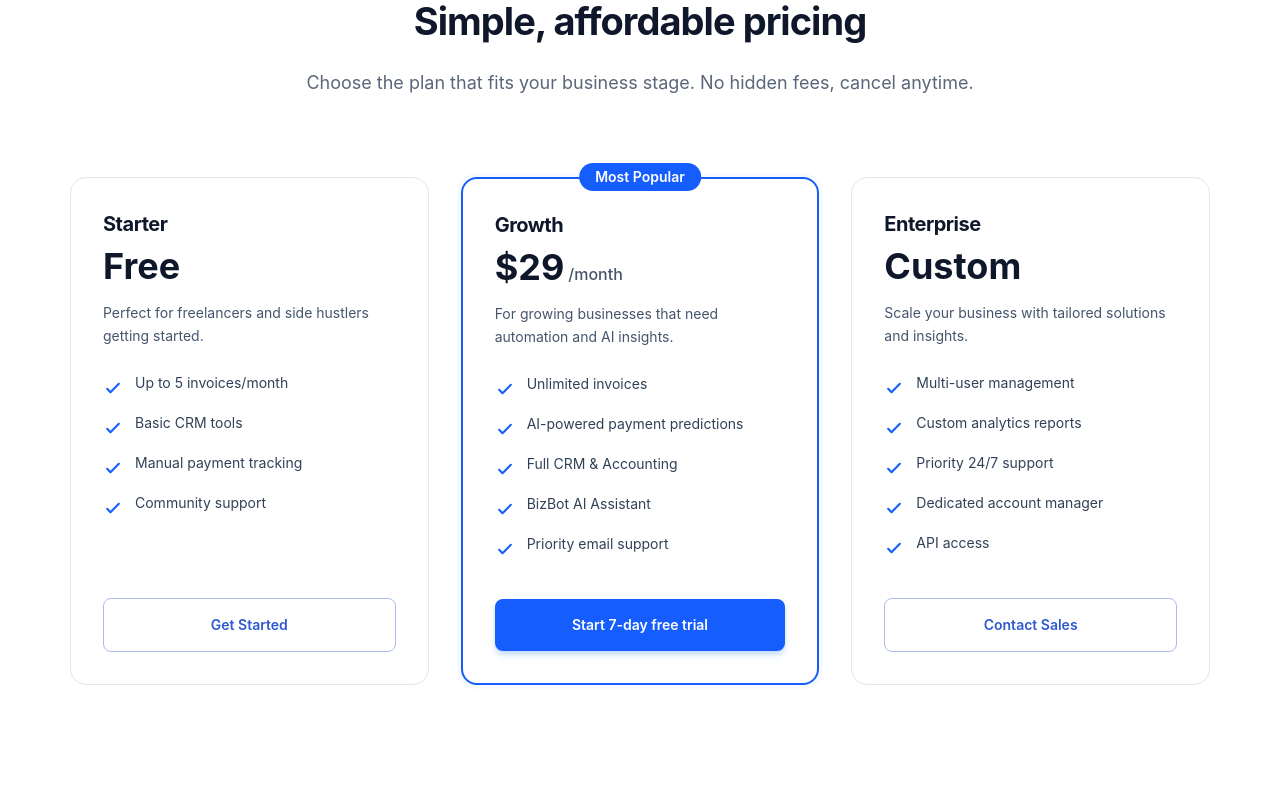
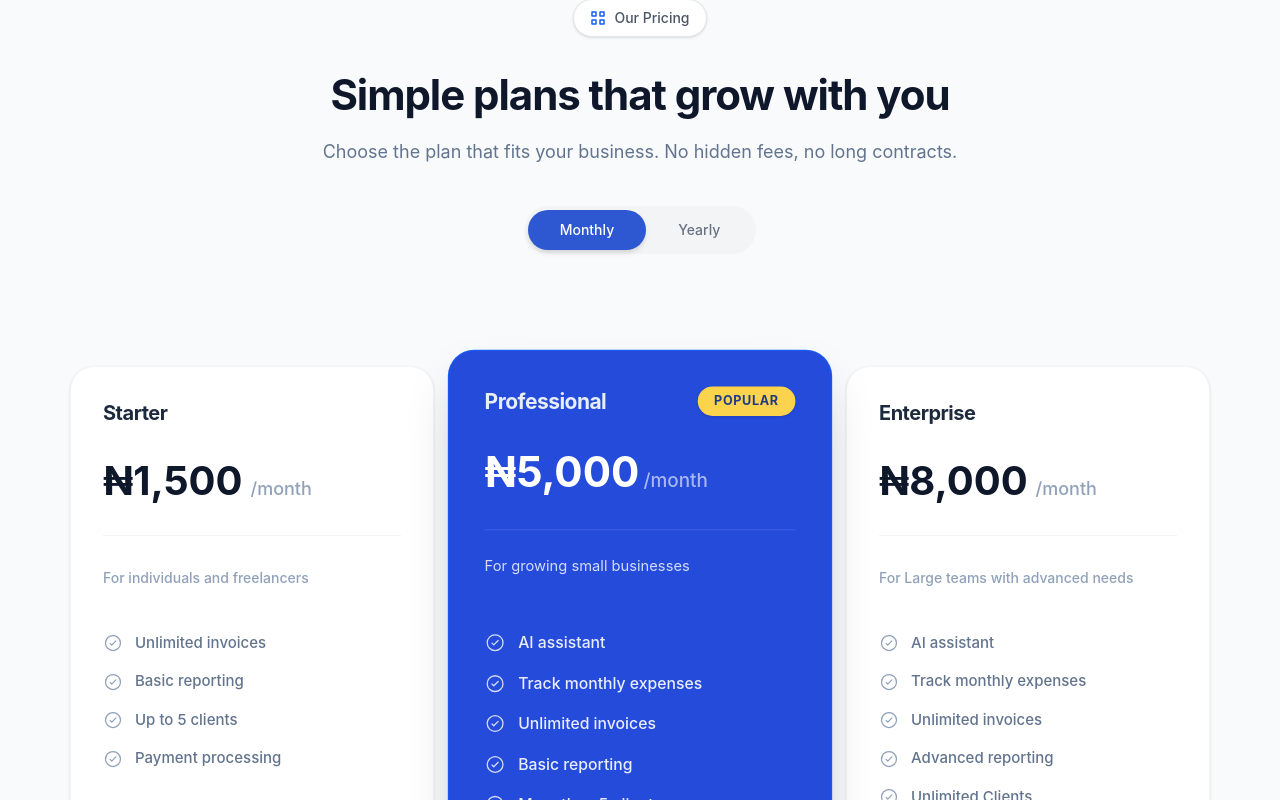
Before and after one commit to Lakaric/Bizpilot, a Next.js app in the folder frontend/: page / in a window 1280 px wide. Shown: the part 6900-7700 px from the top of the page. Built offline with nearby package versions, Linux system fonts and the light colour scheme.

Commit message:
Corrected the mistakes on the Pricing

```diff
--- a/frontend/src/components/landing/Pricing.tsx
+++ b/frontend/src/components/landing/Pricing.tsx
@@ -1,111 +1,232 @@
 'use client';
 
-import React from 'react';
+import React, { useState } from 'react';
 import { motion } from 'framer-motion';
 
-const pricingPlans = [
+const pricingPlans = {
+  monthly: [
     {
       name: "Starter",
-    price: "Free",
-    description: "Perfect for freelancers and side hustlers getting started.",
+      price: "1,500",
+      description: "For individuals and freelancers",
       features: [
-      "Up to 5 invoices/month",
-      "Basic CRM tools",
-      "Manual payment tracking",
-      "Community support",
+        "Unlimited invoices",
+        "Basic reporting",
+        "Up to 5 clients",
+        "Payment processing",
       ],
-    buttonText: "Get Started",
+      buttonText: "Start free trial",
       popular: false,
     },
     {
-    name: "Growth",
-    price: "$29",
-    period: "/month",
-    description: "For growing businesses that need automation and AI insights.",
+      name: "Professional",
+      price: "5,000",
+      description: "For growing small businesses",
       features: [
+        "AI assistant",
+        "Track monthly expenses",
         "Unlimited invoices",
-      "AI-powered payment predictions",
-      "Full CRM & Accounting",
-      "BizBot AI Assistant",
-      "Priority email support",
+        "Basic reporting",
+        "More than 5 clients",
+        "Payment processing",
       ],
-    buttonText: "Start 7-day free trial",
+      buttonText: "Try 7 days for free",
       popular: true,
     },
     {
       name: "Enterprise",
-    price: "Custom",
-    description: "Scale your business with tailored solutions and insights.",
+      price: "8,000",
+      description: "For Large teams with advanced needs",
       features: [
-      "Multi-user management",
-      "Custom analytics reports",
-      "Priority 24/7 support",
-      "Dedicated account manager",
-      "API access",
+        "AI assistant",
+        "Track monthly expenses",
+        "Unlimited invoices",
+        "Advanced reporting",
+        "Unlimited Clients",
+        "Payment processing",
       ],
-    buttonText: "Contact Sales",
+      buttonText: "Start free trial",
       popular: false,
     },
-];
+  ],
+  yearly: [
+    {
+      name: "Starter",
+      price: "15,000",
+      description: "For individuals and freelancers",
+      features: [
+        "Unlimited invoices",
+        "Basic reporting",
+        "Up to 5 clients",
+        "Payment processing",
+      ],
+      buttonText: "Start free trial",
+      popular: false,
+    },
+    {
+      name: "Professional",
+      price: "50,000",
+      description: "For growing small businesses",
+      features: [
+        "AI assistant",
+        "Track monthly expenses",
+        "Unlimited invoices",
+        "Basic reporting",
+        "More than 5 clients",
+        "Payment processing",
+      ],
+      buttonText: "Try 7 days for free",
+      popular: true,
+    },
+    {
+      name: "Enterprise",
+      price: "80,000",
+      description: "For Large teams with advanced needs",
+      features: [
+        "AI assistant",
+        "Track monthly expenses",
+        "Unlimited invoices",
+        "Advanced reporting",
+        "Unlimited Clients",
+        "Payment processing",
+      ],
+      buttonText: "Start free trial",
+      popular: false,
+    },
+  ]
+};
 
 const CheckIcon = () => (
   <svg
-    className="h-5 w-5 text-blue-600"
+    className="h-5 w-5"
+    viewBox="0 0 24 24"
     fill="none"
-    viewBox="0 0 24 24"
+    xmlns="http://www.w3.org/2000/svg"
+  >
+    <circle cx="12" cy="12" r="9" stroke="currentColor" strokeWidth="1.5" />
+    <path
+      d="M8.5 12.5L10.5 14.5L15.5 9.5"
       stroke="currentColor"
-    strokeWidth={2.5}
-  >
-    <path strokeLinecap="round" strokeLinejoin="round" d="M5 13l4 4L19 7" />
+      strokeWidth="1.5"
+      strokeLinecap="round"
+      strokeLinejoin="round"
+    />
+  </svg>
+);
+
+const GridIcon = () => (
+  <svg width="16" height="16" viewBox="0 0 16 16" fill="none" xmlns="http://www.w3.org/2000/svg">
+    <path d="M6 2H2V6H6V2Z" stroke="currentColor" strokeWidth="1.5" strokeLinecap="round" strokeLinejoin="round" />
+    <path d="M14 2H10V6H14V2Z" stroke="currentColor" strokeWidth="1.5" strokeLinecap="round" strokeLinejoin="round" />
+    <path d="M14 10H10V14H14V10Z" stroke="currentColor" strokeWidth="1.5" strokeLinecap="round" strokeLinejoin="round" />
+    <path d="M6 10H2V14H6V10Z" stroke="currentColor" strokeWidth="1.5" strokeLinecap="round" strokeLinejoin="round" />
   </svg>
 );
 
 export default function Pricing() {
+  const [billingCycle, setBillingCycle] = useState<'monthly' | 'yearly'>('monthly');
+
   return (
-    <section id="pricing" className="bg-white py-24 lg:py-32">
+    <section id="pricing" className="bg-[#f8fafc] py-24 lg:py-32">
       <div className="mx-auto max-w-[1204px] px-8">
-        <div className="mx-auto max-w-2xl text-center mb-16 lg:mb-20">
+        <div className="mx-auto max-w-2xl text-center mb-12">
           <motion.div
             initial={{ opacity: 0, y: 20 }}
             whileInView={{ opacity: 1, y: 0 }}
             viewport={{ once: true }}
             transition={{ duration: 0.5 }}
+            className="flex flex-col items-center"
           >
-            <h2 className="text-[38px] font-bold leading-[1.16] text-slate-900 mb-6">
-              Simple, affordable pricing
+            <div className="inline-flex items-center gap-2 px-4 py-2 rounded-full border border-gray-200 bg-white shadow-sm mb-8">
+              <span className="text-blue-600"><GridIcon /></span>
+              <span className="text-sm font-medium text-gray-600">Our Pricing</span>
+            </div>
+
+            <h2 className="text-[42px] font-bold leading-tight text-slate-900 mb-4">
+              Simple plans that grow with you
             </h2>
-            <p className="text-lg leading-relaxed text-slate-700 opacity-80">
-              Choose the plan that fits your business stage. No hidden fees, cancel anytime.
+            <p className="text-lg text-slate-500 mb-10">
+              Choose the plan that fits your business. No hidden fees, no long contracts.
             </p>
+
+            <div className="inline-flex p-1 bg-gray-100 rounded-full mb-16">
+              <button
+                onClick={() => setBillingCycle('monthly')}
+                className={`px-8 py-2.5 rounded-full text-sm font-medium transition-all ${billingCycle === 'monthly'
+                    ? "bg-[#2e58d1] text-white shadow-md"
+                    : "text-gray-500 hover:text-gray-700"
+                  }`}
+              >
+                Monthly
+              </button>
+              <button
+                onClick={() => setBillingCycle('yearly')}
+                className={`px-8 py-2.5 rounded-full text-sm font-medium transition-all ${billingCycle === 'yearly'
+                    ? "bg-[#2e58d1] text-white shadow-md"
+                    : "text-gray-500 hover:text-gray-700"
+                  }`}
+              >
+                Yearly
+              </button>
+            </div>
           </motion.div>
         </div>
 
-        <div className="grid grid-cols-1 md:grid-cols-3 gap-8">
-          {pricingPlans.map((plan, index) => (
+        <div className="grid grid-cols-1 md:grid-cols-3 gap-6 items-stretch">
+          {pricingPlans[billingCycle].map((plan, index) => (
             <motion.div
               key={index}
               initial={{ opacity: 0, y: 20 }}
               whileInView={{ opacity: 1, y: 0 }}
               viewport={{ once: true }}
               transition={{ duration: 0.5, delay: index * 0.1 }}
-              className={`relative flex flex-col rounded-2xl p-8 transition-all hover:shadow-xl ${plan.popular
-                ? "border-2 border-blue-600 bg-white ring-4 ring-blue-50/50"
-                : "border border-slate-200 bg-white"
+              className={`relative flex flex-col rounded-[24px] transition-all ${plan.popular
+                  ? "bg-[#254bdb] text-white shadow-2xl scale-105 z-10 p-[2px] ring-1 ring-blue-600"
+                  : "bg-white border border-gray-100 p-8 shadow-sm"
                 }`}
             >
-              {plan.popular && (
-                <div className="absolute -top-4 left-1/2 -translate-x-1/2 rounded-full bg-blue-600 px-4 py-1 text-sm font-semibold text-white">
-                  Most Popular
+              {plan.popular ? (
+                <div className="flex flex-col p-8 h-full bg-[#254bdb] rounded-[22px]">
+                  <div className="flex justify-between items-start mb-6">
+                    <h3 className="text-xl font-semibold opacity-90">{plan.name}</h3>
+                    <div className="rounded-full bg-[#fcd34d] px-4 py-1.5 text-xs font-bold text-[#1e3a8a] uppercase tracking-wider shadow-sm">
+                      Popular
                     </div>
-              )}
+                  </div>
 
-              <div className="mb-8">
-                <h3 className="text-xl font-bold text-slate-900 mb-2">{plan.name}</h3>
-                <div className="flex items-baseline gap-1 mb-4">
-                  <span className="text-4xl font-bold text-slate-900">{plan.price}</span>
-                  {plan.period && <span className="text-slate-600 font-medium">{plan.period}</span>}
+                  <div className="mb-6 flex items-baseline border-b border-white/10 pb-6">
+                    <span className="text-[40px] font-bold">₦{plan.price}</span>
+                    <span className="text-white/60 text-lg ml-1 font-medium">/month</span>
                   </div>
-                <p className="text-sm leading-relaxed text-slate-600 h-10">
+
+                  <p className="text-white/80 text-sm mb-8 h-10">
+                    {plan.description}
+                  </p>
+
+                  <ul className="space-y-4 mb-10 grow">
+                    {plan.features.map((feature, fIndex) => (
+                      <li key={fIndex} className="flex items-center gap-3">
+                        <span className="text-white opacity-80 shrink-0">
+                          <CheckIcon />
+                        </span>
+                        <span className="text-[15px] opacity-90 font-medium">{feature}</span>
+                      </li>
+                    ))}
+                  </ul>
+
+                  <button className="w-full rounded-xl bg-white px-6 py-4 text-sm font-bold text-[#254bdb] transition-all hover:bg-gray-50 shadow-lg shadow-blue-900/20">
+                    {plan.buttonText}
+                  </button>
+                </div>
+              ) : (
+                <>
+                  <div className="mb-6">
+                    <h3 className="text-xl font-bold text-slate-800 mb-6">{plan.name}</h3>
+                    <div className="flex items-baseline gap-1 mb-8 border-b border-gray-100 pb-6">
+                      <span className="text-[40px] font-bold text-slate-900">₦{plan.price}</span>
+                      <span className="text-slate-400 text-lg ml-1 font-medium">/month</span>
+                    </div>
+                    <p className="text-slate-400 text-sm h-10 font-medium">
                       {plan.description}
                     </p>
                   </div>
@@ -113,24 +234,21 @@ export default function Pricing() {
                   <div className="mb-10 grow">
                     <ul className="space-y-4">
                       {plan.features.map((feature, fIndex) => (
-                    <li key={fIndex} className="flex items-start gap-3">
-                      <div className="mt-1 shrink-0">
+                        <li key={fIndex} className="flex items-center gap-3">
+                          <span className="text-slate-400 shrink-0">
                             <CheckIcon />
-                      </div>
-                      <span className="text-sm text-slate-700 leading-tight">{feature}</span>
+                          </span>
+                          <span className="text-[15px] text-slate-500 font-medium">{feature}</span>
                         </li>
                       ))}
                     </ul>
                   </div>
 
-              <button
-                className={`w-full rounded-lg px-6 py-4 text-sm font-semibold transition-all ${plan.popular
-                  ? "bg-blue-600 text-white hover:bg-blue-700 shadow-md shadow-blue-200"
-                  : "border border-[#abbced] text-[#2e58d1] hover:bg-blue-50"
-                  }`}
-              >
+                  <button className="w-full rounded-xl px-6 py-4 text-sm font-bold bg-[#2e58d1] text-white transition-all hover:bg-blue-700 shadow-md shadow-blue-200">
                     {plan.buttonText}
                   </button>
+                </>
+              )}
             </motion.div>
           ))}
         </div>
```
Lines whose indentation alone changed are shown as unchanged.
